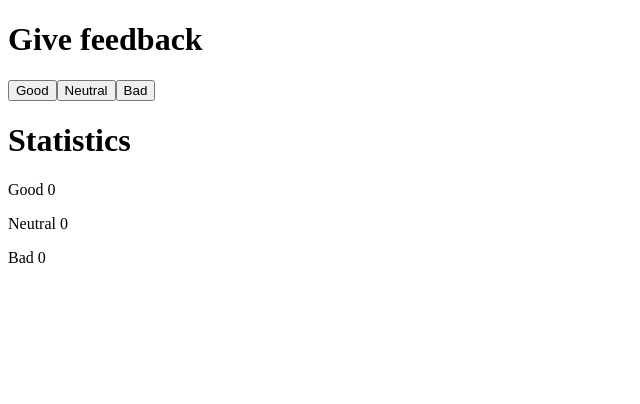
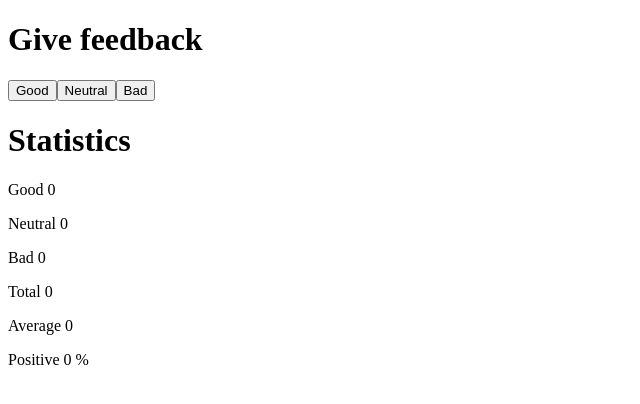
Before and after one commit to jini30/full_stack, a React (Vite) app in the folder part1/unicafe/: page / in a window 1280 px wide. Shown: the top 404 px of the page, without its empty margins (0-640 px from the left). Built offline with nearby package versions, Linux system fonts and the light colour scheme.

Commit message:
Exercise 1.7 completed

```diff
--- a/part1/unicafe/src/App.jsx
+++ b/part1/unicafe/src/App.jsx
@@ -5,17 +5,40 @@ const App = () => {
   const [ good, setGood ] = useState(0);
   const [ neutral, setNeutral ] = useState(0);
   const [ bad, setBad ] = useState(0);
+  const [ total, setTotal ] = useState(0);
 
   const handleGood = () => {
-    setGood(good+1);
+    const updatedGood = good + 1;
+    setGood(updatedGood);
+    setTotal(updatedGood+neutral+bad);
   };
 
   const handleNeutral = () => {
-    setNeutral(neutral+1);
+    const updatedNeutral = neutral + 1;
+    setNeutral(updatedNeutral);
+    setTotal(good+updatedNeutral+bad);
   };
 
   const handleBad = () => {
-    setBad(bad+1);
+    const updatedBad = bad + 1;
+    setBad(updatedBad);
+    setTotal(good+neutral+updatedBad);
+  };
+
+  const calculateAverage = () => {
+    if(total === 0)
+    {
+      return 0;
+    }
+    return (good - bad) / total;
+  };
+
+  const calculatePositive = () => {
+    if(total === 0)
+    {
+      return 0;
+    }
+    return (good / total) * 100;
   };
 
   return (
@@ -31,6 +54,9 @@ const App = () => {
         <p>Good {good}</p>
         <p>Neutral {neutral}</p>
         <p>Bad {bad}</p>
+        <p>Total {total}</p>
+        <p>Average {calculateAverage()}</p>
+        <p>Positive {calculatePositive()} %</p>
       </div>
     </div>
   );
```
